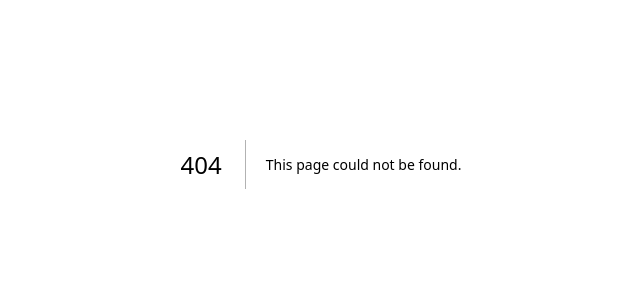
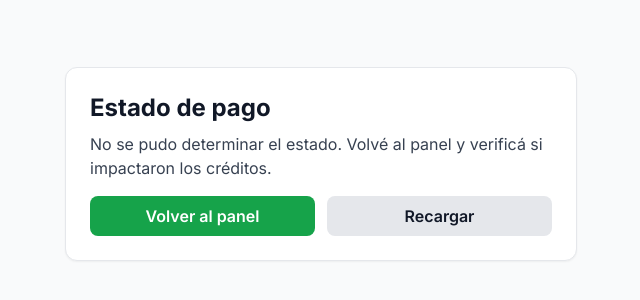
Before and after one commit to juanmanueldasilveira/https-www.genspark.ai-agents-id-c94ad905-1e20-40fe-a2bd-a4260ee331ff, a Next.js app: page /app/mp/return in a window 1280 px wide. Before the commit this address had no page. Shown: the part 236-536 px from the top of the page, without its empty margins (319-959 px from the left). Built offline with nearby package versions, Linux system fonts and the light colour scheme.

Commit message:
Create page.tsx

```diff
--- /dev/null
+++ b/app/app/mp/return/page.tsx
@@ -0,0 +1,68 @@
+'use client'
+
+import { useEffect, useMemo, useState } from 'react'
+import Link from 'next/link'
+
+type Status = 'success' | 'failure' | 'pending' | 'unknown'
+
+export default function MpReturnPage() {
+  const [status, setStatus] = useState<Status>('unknown')
+  const [tx, setTx] = useState<string | null>(null)
+
+  useEffect(() => {
+    const params = new URLSearchParams(window.location.search)
+    const s = (params.get('status') || 'unknown') as Status
+    setStatus(['success', 'failure', 'pending', 'unknown'].includes(s) ? s : 'unknown')
+    setTx(params.get('tx'))
+  }, [])
+
+  const ui = useMemo(() => {
+    if (status === 'success') {
+      return {
+        title: 'Pago aprobado',
+        desc: 'Listo. Si el webhook ya impactó, tus créditos deberían verse reflejados al volver al panel. Si no, esperá unos segundos y recargá.',
+      }
+    }
+    if (status === 'pending') {
+      return {
+        title: 'Pago pendiente',
+        desc: 'El pago quedó pendiente. Cuando MercadoPago lo apruebe, el webhook va a acreditar los créditos.',
+      }
+    }
+    if (status === 'failure') {
+      return {
+        title: 'Pago rechazado',
+        desc: 'El pago fue rechazado o cancelado. Podés intentar de nuevo con otro medio de pago.',
+      }
+    }
+    return {
+      title: 'Estado de pago',
+      desc: 'No se pudo determinar el estado. Volvé al panel y verificá si impactaron los créditos.',
+    }
+  }, [status])
+
+  return (
+    <div className="min-h-screen bg-gray-50 flex items-center justify-center px-4">
+      <div className="bg-white rounded-xl shadow-sm border p-6 max-w-lg w-full">
+        <h1 className="text-2xl font-bold mb-2">{ui.title}</h1>
+        <p className="text-gray-700 mb-4">{ui.desc}</p>
+
+        {tx && (
+          <div className="text-sm text-gray-600 mb-6">
+            <span className="font-semibold">Transacción:</span> {tx}
+          </div>
+        )}
+
+        <div className="flex gap-3">
+          <Link className="btn-primary flex-1 text-center" href="/dashboard/prestador">
+            Volver al panel
+          </Link>
+
+          <button className="btn-secondary flex-1" onClick={() => window.location.reload()}>
+            Recargar
+          </button>
+        </div>
+      </div>
+    </div>
+  )
+}
```
